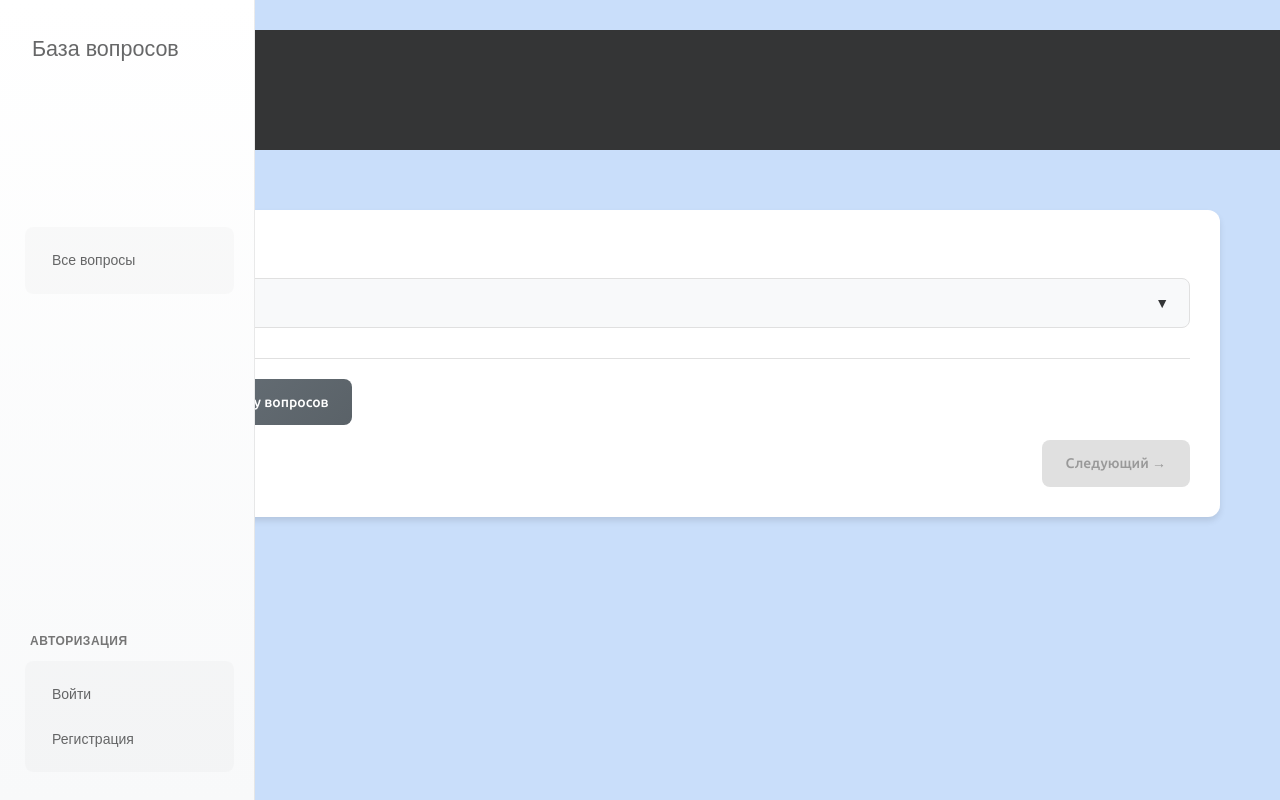
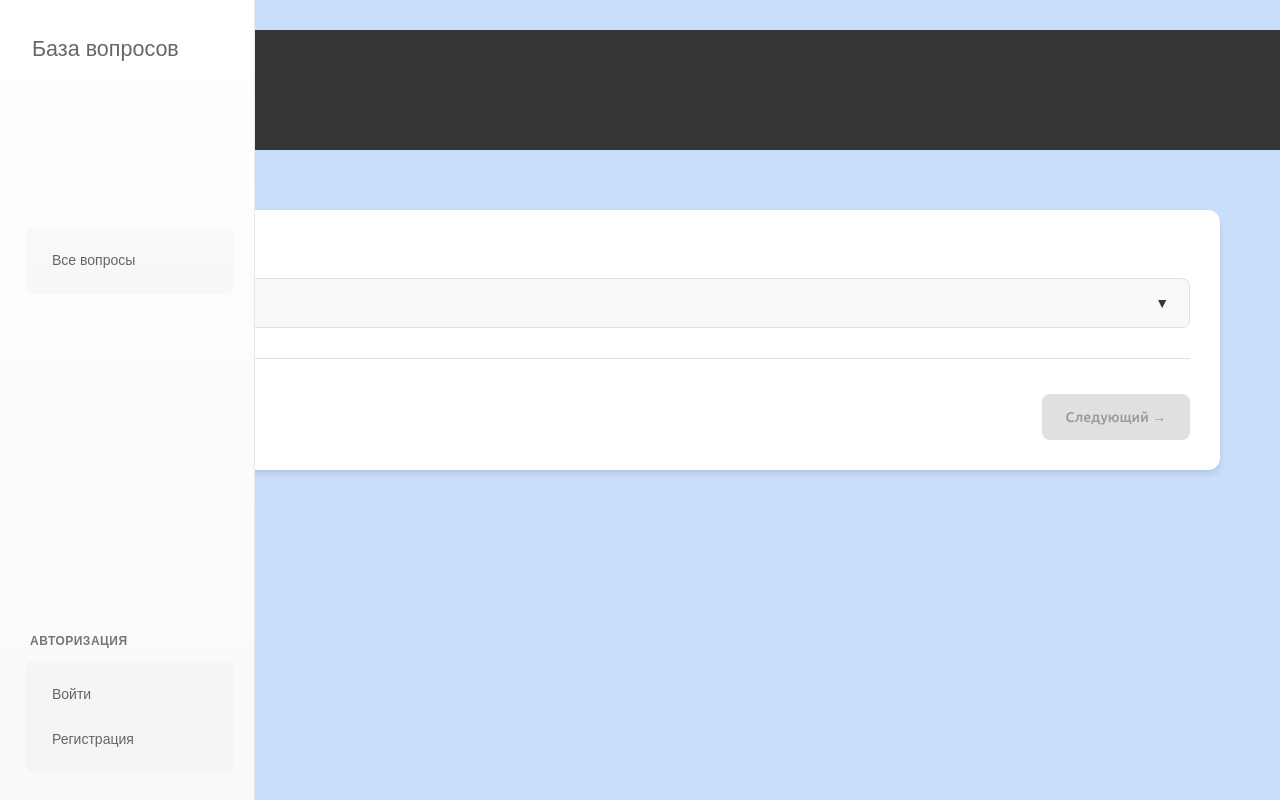
Before and after one commit to nurislam223/support_it, a FastAPI app: template app/templates/question_detail.html in a window 1280 px wide. Run offline with FastAPI, Linux system fonts and the light colour scheme; the template is opened without the code that fills it, so the values that code supplies are empty; parts of the project's set-up code (start-up, migrations or seed data) failed here and were passed over; some web fonts are replaced.

Commit message:
SOLVEIT-14 Delete unnecessary button in question page

```diff
--- a/app/templates/question_detail.html
+++ b/app/templates/question_detail.html
@@ -76,7 +76,6 @@
             {% endif %}
 
             <div class="navigation-links">
-              <a href="/questions" class="btn-back">← Вернуться к списку вопросов</a>
 
               <div class="question-navigation">
                 {% if prev_task %}
```
